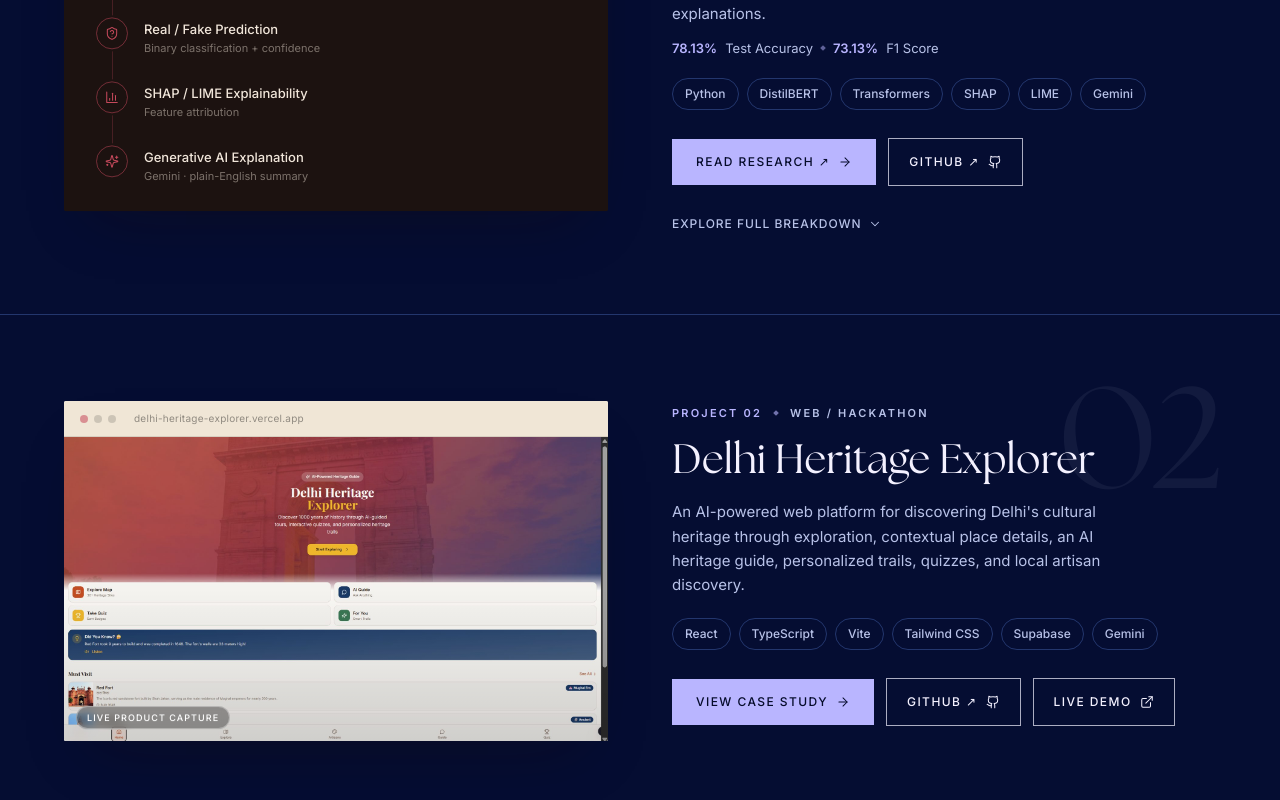
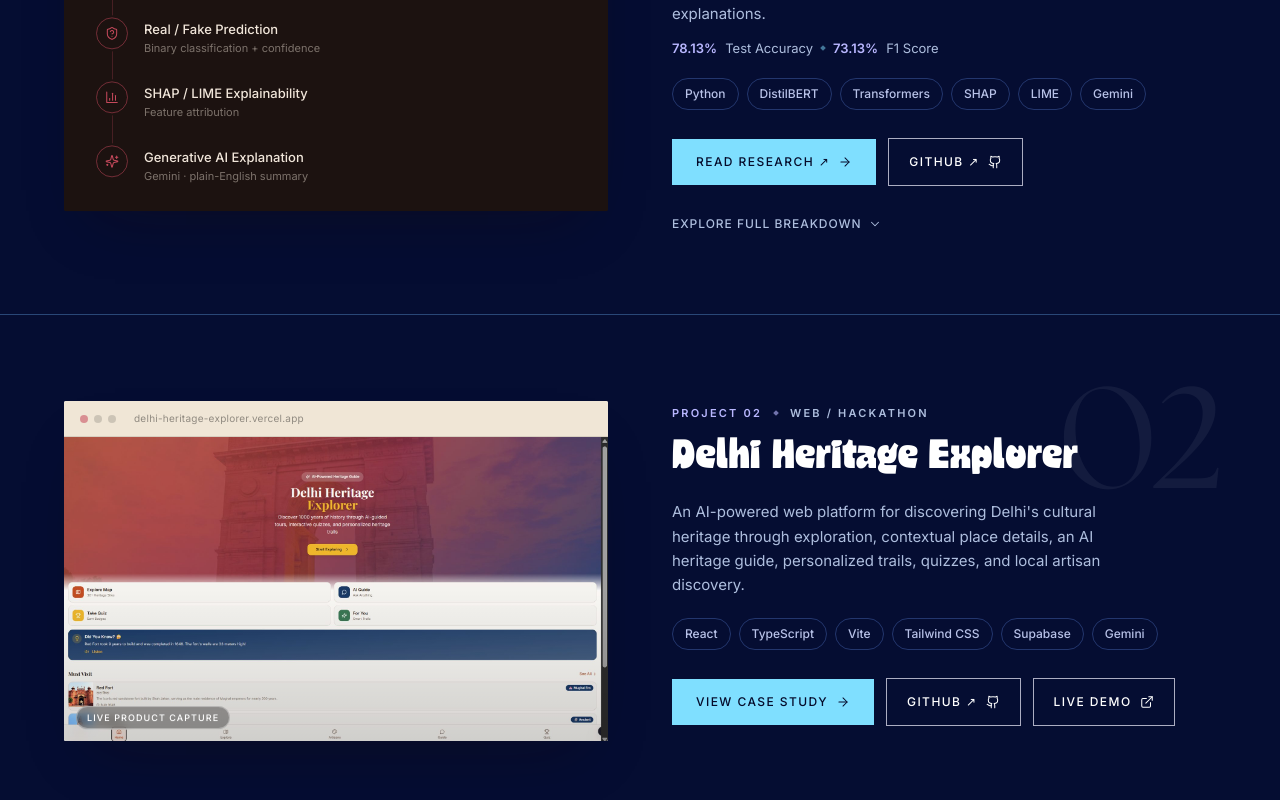
Before and after one commit to trisha29807-del/Portfolio-Trisha, a React (Vite) app: page / in a window 1280 px wide. Shown: the part 2260-3060 px from the top of the page. Built offline with nearby package versions, Linux system fonts and the light colour scheme; the HTML template or start-up script is replaced by a standard one.

Commit message:
Style project rows to match reference theme

```diff
--- a/src/components/Work/ProjectRow.tsx
+++ b/src/components/Work/ProjectRow.tsx
@@ -38,7 +38,7 @@ export function ProjectRow({ project, mockup, detail }: ProjectRowProps) {
       style={{ y: parallaxY }}
       className="relative aspect-[16/10] w-full overflow-hidden rounded-sm shadow-[0_30px_60px_-30px_rgba(20,10,8,0.35)] dark:shadow-[0_30px_60px_-30px_rgba(0,0,0,0.6)]"
     >
-      <div className="h-full w-full transition-transform duration-700 ease-editorial group-hover:scale-[1.02]">
+      <div className="h-full w-full transition-transform duration-700 ease-[cubic-bezier(0.65,0,0.35,1)] group-hover:scale-[1.02]">
         {mockup}
       </div>
     </motion.div>
@@ -55,40 +55,40 @@ export function ProjectRow({ project, mockup, detail }: ProjectRowProps) {
       {/* decorative oversized number, faded into the background, sitting on the row's outer margin */}
       <span
         aria-hidden="true"
-        className={`pointer-events-none absolute -top-10 select-none font-serif text-[7rem] leading-none text-day-ink/[0.06] transition-opacity duration-500 ease-editorial group-hover:text-day-ink/[0.04] sm:text-[9rem] dark:text-night-ink/[0.07] dark:group-hover:text-night-ink/[0.05] ${
+        className={`pointer-events-none absolute -top-10 select-none font-seasons text-[7rem] leading-none text-white/[0.06] transition-opacity duration-500 ease-[cubic-bezier(0.65,0,0.35,1)] group-hover:text-white/[0.04] sm:text-[9rem] dark:text-white/[0.07] dark:group-hover:text-night-ink/[0.05] ${
           isImageLeft ? "right-0 lg:-right-2" : "left-0 lg:-left-2"
         }`}
       >
         {project.number}
       </span>
 
-      <div className="flex items-center gap-3 text-[11px] font-semibold tracking-[0.2em] uppercase text-day-burgundy dark:text-night-burgundy">
+      <div className="flex items-center gap-3 text-[11px] font-semibold tracking-[0.2em] uppercase text-[#B9B7FF] dark:text-[#B9B7FF]">
         <span>Project {project.number}</span>
         <span className="h-1 w-1 rotate-45 bg-current opacity-60" />
-        <span className="text-day-muted dark:text-night-muted">
+        <span className="text-[#AEBEDE] dark:text-[#AEBEDE]">
           {project.category}
         </span>
       </div>
 
-      <h3 className="mt-3 font-serif text-[clamp(1.75rem,3.2vw,2.75rem)] leading-tight text-day-ink transition-transform duration-500 ease-editorial group-hover:translate-x-1 dark:text-night-ink">
+      <h3 className="mt-3 font-boldfat text-[clamp(1.75rem,3.2vw,2.75rem)] leading-tight text-white transition-transform duration-500 ease-[cubic-bezier(0.65,0,0.35,1)] group-hover:translate-x-1 dark:text-white">
         {project.title}
       </h3>
 
-      <p className="mt-4 max-w-md text-[15px] leading-relaxed text-day-muted dark:text-night-muted">
+      <p className="mt-4 max-w-md text-[15px] leading-relaxed text-[#AEBEDE] dark:text-[#AEBEDE]">
         {project.description}
       </p>
 
       {project.metrics && project.metrics.length > 0 && (
-        <div className="mt-3 flex flex-wrap items-center gap-x-2 gap-y-1 text-[13px] text-day-ink/80 dark:text-night-ink/80">
+        <div className="mt-3 flex flex-wrap items-center gap-x-2 gap-y-1 text-[13px] text-white/80 dark:text-white/80">
           {project.metrics.map((m, i) => (
             <span key={m.label} className="flex items-center gap-2">
               {i > 0 && (
-                <span className="h-1 w-1 rotate-45 bg-day-burgundy/50 dark:bg-night-burgundy/50" />
+                <span className="h-1 w-1 rotate-45 bg-[#7FDFFF]/50 dark:bg-[#7FDFFF]/50" />
               )}
-              <span className="font-semibold text-day-burgundy dark:text-night-burgundy">
+              <span className="font-semibold text-[#B9B7FF] dark:text-[#B9B7FF]">
                 {m.value}
               </span>
-              <span className="text-day-muted dark:text-night-muted">
+              <span className="text-[#AEBEDE] dark:text-[#AEBEDE]">
                 {m.label}
               </span>
             </span>
@@ -108,20 +108,20 @@ export function ProjectRow({ project, mockup, detail }: ProjectRowProps) {
             type="button"
             onClick={() => setExpanded((e) => !e)}
             aria-expanded={expanded}
-            className="inline-flex items-center gap-2 bg-day-burgundy px-6 py-3.5 text-[12px] font-medium tracking-[0.12em] uppercase text-day-bg transition-all duration-300 ease-editorial hover:-translate-y-px hover:shadow-[0_10px_24px_-8px_rgba(122,22,38,0.45)] dark:bg-night-burgundy dark:text-night-bg dark:hover:shadow-[0_10px_24px_-8px_rgba(199,73,92,0.35)]"
+            className="inline-flex items-center gap-2 bg-[#7FDFFF] px-6 py-3.5 text-[12px] font-medium tracking-[0.12em] uppercase text-day-bg transition-all duration-300 ease-[cubic-bezier(0.65,0,0.35,1)] hover:-translate-y-px hover:shadow-[0_10px_24px_-8px_rgba(122,22,38,0.45)] dark:bg-[#7FDFFF] dark:text-night-bg dark:hover:shadow-[0_10px_24px_-8px_rgba(199,73,92,0.35)]"
           >
             {primaryLabel}
             <ArrowRight
               size={14}
               strokeWidth={1.75}
-              className={`transition-transform duration-300 ease-editorial ${expanded ? "rotate-90" : ""}`}
+              className={`transition-transform duration-300 ease-[cubic-bezier(0.65,0,0.35,1)] ${expanded ? "rotate-90" : ""}`}
             />
           </button>
         ) : (
           <a
             href={primaryHref}
             {...(primaryExternal ? { target: "_blank", rel: "noopener noreferrer" } : {})}
-            className="inline-flex items-center gap-2 bg-day-burgundy px-6 py-3.5 text-[12px] font-medium tracking-[0.12em] uppercase text-day-bg transition-all duration-300 ease-editorial hover:-translate-y-px hover:shadow-[0_10px_24px_-8px_rgba(122,22,38,0.45)] dark:bg-night-burgundy dark:text-night-bg dark:hover:shadow-[0_10px_24px_-8px_rgba(199,73,92,0.35)]"
+            className="inline-flex items-center gap-2 bg-[#7FDFFF] px-6 py-3.5 text-[12px] font-medium tracking-[0.12em] uppercase text-day-bg transition-all duration-300 ease-[cubic-bezier(0.65,0,0.35,1)] hover:-translate-y-px hover:shadow-[0_10px_24px_-8px_rgba(122,22,38,0.45)] dark:bg-[#7FDFFF] dark:text-night-bg dark:hover:shadow-[0_10px_24px_-8px_rgba(199,73,92,0.35)]"
           >
             {primaryLabel}
             <ArrowRight size={14} strokeWidth={1.75} />
@@ -131,7 +131,7 @@ export function ProjectRow({ project, mockup, detail }: ProjectRowProps) {
           <a
             href={project.githubUrl}
             {...(project.githubLabel ? { target: "_blank", rel: "noopener noreferrer" } : {})}
-            className="inline-flex items-center gap-2 border border-day-ink/70 px-5 py-3.5 text-[12px] font-medium tracking-[0.12em] uppercase text-day-ink transition-all duration-300 ease-editorial hover:-translate-y-px hover:bg-day-ink hover:text-day-bg dark:border-night-ink/60 dark:text-night-ink dark:hover:bg-night-ink dark:hover:text-night-bg"
+            className="inline-flex items-center gap-2 border border-day-ink/70 px-5 py-3.5 text-[12px] font-medium tracking-[0.12em] uppercase text-white transition-all duration-300 ease-[cubic-bezier(0.65,0,0.35,1)] hover:-translate-y-px hover:bg-day-ink hover:text-day-bg dark:border-night-ink/60 dark:text-white dark:hover:bg-night-ink dark:hover:text-night-bg"
           >
             {githubLabel}
             <Github size={14} strokeWidth={1.75} />
@@ -142,7 +142,7 @@ export function ProjectRow({ project, mockup, detail }: ProjectRowProps) {
             href={project.liveUrl}
             target="_blank"
             rel="noopener noreferrer"
-            className="inline-flex items-center gap-2 border border-day-ink/70 px-5 py-3.5 text-[12px] font-medium tracking-[0.12em] uppercase text-day-ink transition-all duration-300 ease-editorial hover:-translate-y-px hover:bg-day-ink hover:text-day-bg dark:border-night-ink/60 dark:text-night-ink dark:hover:bg-night-ink dark:hover:text-night-bg"
+            className="inline-flex items-center gap-2 border border-day-ink/70 px-5 py-3.5 text-[12px] font-medium tracking-[0.12em] uppercase text-white transition-all duration-300 ease-[cubic-bezier(0.65,0,0.35,1)] hover:-translate-y-px hover:bg-day-ink hover:text-day-bg dark:border-night-ink/60 dark:text-white dark:hover:bg-night-ink dark:hover:text-night-bg"
           >
             Live Demo
             <ExternalLink size={14} strokeWidth={1.75} />
@@ -156,13 +156,13 @@ export function ProjectRow({ project, mockup, detail }: ProjectRowProps) {
             type="button"
             onClick={() => setExpanded((e) => !e)}
             aria-expanded={expanded}
-            className="inline-flex items-center gap-1.5 text-[12px] font-medium tracking-[0.08em] uppercase text-day-muted transition-colors duration-300 ease-editorial hover:text-day-burgundy dark:text-night-muted dark:hover:text-night-burgundy"
+            className="inline-flex items-center gap-1.5 text-[12px] font-medium tracking-[0.08em] uppercase text-[#AEBEDE] transition-colors duration-300 ease-[cubic-bezier(0.65,0,0.35,1)] hover:text-[#B9B7FF] dark:text-[#AEBEDE] dark:hover:text-night-burgundy"
           >
             {expanded ? "Hide Full Breakdown" : "Explore Full Breakdown"}
             <ChevronDown
               size={14}
               strokeWidth={1.75}
-              className={`transition-transform duration-300 ease-editorial ${expanded ? "rotate-180" : ""}`}
+              className={`transition-transform duration-300 ease-[cubic-bezier(0.65,0,0.35,1)] ${expanded ? "rotate-180" : ""}`}
             />
           </button>
         </div>
@@ -174,7 +174,7 @@ export function ProjectRow({ project, mockup, detail }: ProjectRowProps) {
     <div
       ref={rowRef}
       id={project.slug}
-      className="group scroll-mt-24 border-t border-day-border py-16 transition-colors duration-500 ease-editorial first:border-t-0 hover:border-day-burgundy/25 dark:border-night-border dark:hover:border-night-burgundy/25 sm:py-20"
+      className="group scroll-mt-24 border-t border-[#294777] py-16 transition-colors duration-500 ease-[cubic-bezier(0.65,0,0.35,1)] first:border-t-0 hover:border-day-burgundy/25 dark:border-[#294777] dark:hover:border-night-burgundy/25 sm:py-20"
     >
       <div className="container-editorial">
         <div className="grid grid-cols-1 items-center gap-10 lg:grid-cols-2 lg:gap-16">
@@ -196,7 +196,7 @@ export function ProjectRow({ project, mockup, detail }: ProjectRowProps) {
                 transition={{ duration: 0.4, ease: [0.65, 0, 0.35, 1] }}
                 className="overflow-hidden"
               >
-                <div className="mt-12 border-t border-day-border pt-12 dark:border-night-border">
+                <div className="mt-12 border-t border-[#294777] pt-12 dark:border-[#294777]">
                   {detail}
                 </div>
               </motion.div>
```
